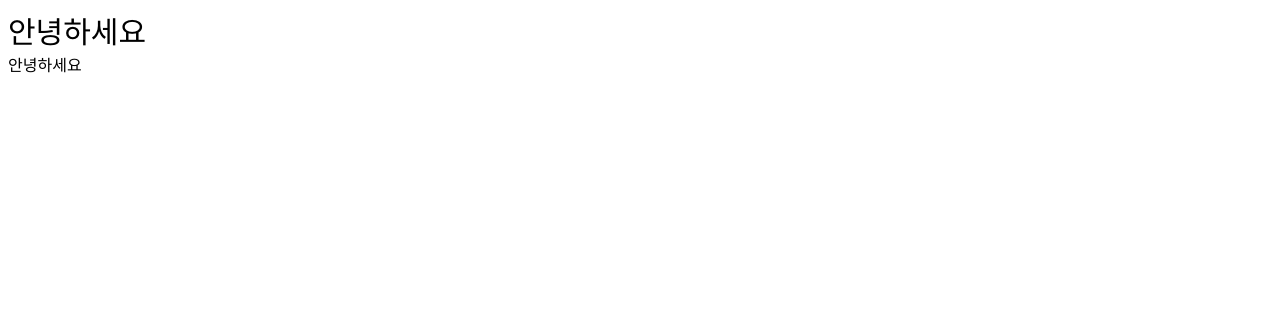
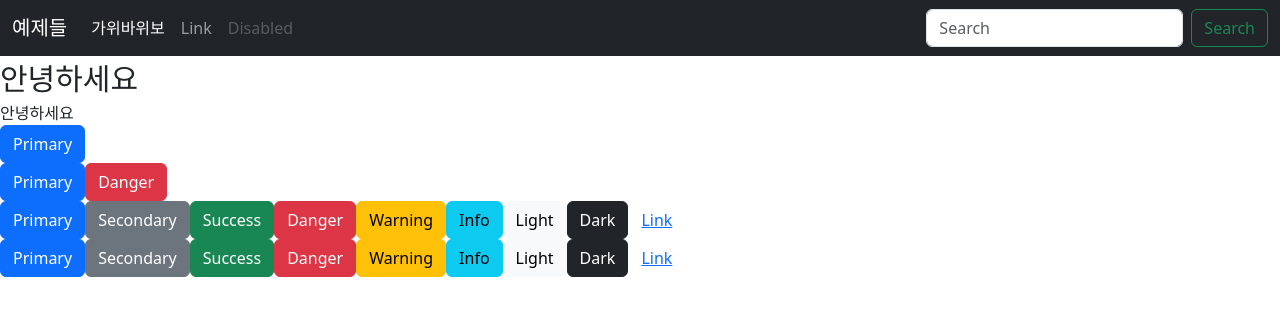
Before and after one commit to softwindy7292/vite-react, a React (Vite) app: page / in a window 1280 px wide. Shown: the top 316 px of the page. Built offline with nearby package versions, Linux system fonts and the light colour scheme.

Commit message:
부트스트랩 적용 완료

```diff
--- a/package.json
+++ b/package.json
@@ -11,7 +11,9 @@
   },
   "dependencies": {
     "react": "^18.3.1",
-    "react-dom": "^18.3.1"
+    "react-dom": "^18.3.1",
+    "bootstrap": "^5.3.3",
+    "react-bootstrap": "^2.10.4"
   },
   "devDependencies": {
     "@eslint/js": "^9.9.0",
--- a/src/App.jsx
+++ b/src/App.jsx
@@ -1,12 +1,10 @@
 import { useState } from 'react'
 
-
 function App() {
-
-  const hello = "안녕하세요";
+    const hello = '안녕하세요'
 
     const style = {
-    fontSize : 30
+        fontSize: 30,
     }
 
     return (
--- /dev/null
+++ b/src/BootStrapButton.jsx
@@ -0,0 +1,60 @@
+import { useState } from 'react'
+import Button from 'react-bootstrap/Button'
+
+function BootStrapButton() {
+    return (
+        <>
+            <div>
+                <Button variant="primary">Primary</Button>
+            </div>
+            <div>
+                <button type="button" className="btn btn-primary">
+                    Primary
+                </button>
+                <button type="button" className="btn btn-danger">
+                    Danger
+                </button>
+            </div>
+            <div>
+                <Button variant="primary">Primary</Button>
+                <Button variant="secondary">Secondary</Button>
+                <Button variant="success">Success</Button>
+                <Button variant="danger">Danger</Button>
+                <Button variant="warning">Warning</Button>
+                <Button variant="info">Info</Button>
+                <Button variant="light">Light</Button>
+                <Button variant="dark">Dark</Button>
+                <Button variant="link">Link</Button>
+            </div>
+            <button type="button" class="btn btn-primary">
+                Primary
+            </button>
+            <button type="button" class="btn btn-secondary">
+                Secondary
+            </button>
+            <button type="button" class="btn btn-success">
+                Success
+            </button>
+            <button type="button" class="btn btn-danger">
+                Danger
+            </button>
+            <button type="button" class="btn btn-warning">
+                Warning
+            </button>
+            <button type="button" class="btn btn-info">
+                Info
+            </button>
+            <button type="button" class="btn btn-light">
+                Light
+            </button>
+            <button type="button" class="btn btn-dark">
+                Dark
+            </button>
+            <button type="button" class="btn btn-link">
+                Link
+            </button>
+        </>
+    )
+}
+
+export default BootStrapButton
--- /dev/null
+++ b/src/components/Header.jsx
@@ -0,0 +1,79 @@
+import { useState } from 'react'
+
+function Header() {
+    const hello = '안녕하세요'
+
+    const style = {
+        fontSize: 30,
+    }
+
+    return (
+        <>
+            <nav className="navbar navbar-expand-lg navbar-dark bg-dark">
+                <div className="container-fluid">
+                    <button
+                        className="navbar-toggler"
+                        type="button"
+                        data-bs-toggle="collapse"
+                        data-bs-target="#navbarTogglerDemo03"
+                        aria-controls="navbarTogglerDemo03"
+                        aria-expanded="false"
+                        aria-label="Toggle navigation"
+                    >
+                        <span className="navbar-toggler-icon" />
+                    </button>
+                    <a className="navbar-brand" href="#">
+                        예제들
+                    </a>
+                    <div
+                        className="collapse navbar-collapse"
+                        id="navbarTogglerDemo03"
+                    >
+                        <ul className="navbar-nav me-auto mb-2 mb-lg-0">
+                            <li className="nav-item">
+                                <a
+                                    className="nav-link active"
+                                    aria-current="page"
+                                    href="#"
+                                >
+                                    가위바위보
+                                </a>
+                            </li>
+                            <li className="nav-item">
+                                <a className="nav-link" href="#">
+                                    Link
+                                </a>
+                            </li>
+                            <li className="nav-item">
+                                <a
+                                    className="nav-link disabled"
+                                    href="#"
+                                    tabIndex={-1}
+                                    aria-disabled="true"
+                                >
+                                    Disabled
+                                </a>
+                            </li>
+                        </ul>
+                        <form className="d-flex">
+                            <input
+                                className="form-control me-2"
+                                type="search"
+                                placeholder="Search"
+                                aria-label="Search"
+                            />
+                            <button
+                                className="btn btn-outline-success"
+                                type="submit"
+                            >
+                                Search
+                            </button>
+                        </form>
+                    </div>
+                </div>
+            </nav>
+        </>
+    )
+}
+
+export default Header
--- a/src/main.jsx
+++ b/src/main.jsx
@@ -1,10 +1,14 @@
 import { StrictMode } from 'react'
 import { createRoot } from 'react-dom/client'
+import 'bootstrap/dist/css/bootstrap.min.css'
 import App from './App.jsx'
-
+import BootStrapButton from './BootStrapButton.jsx'
+import Header from './components/Header.jsx'
 
 createRoot(document.getElementById('root')).render(
-  <StrictMode>
-    <App />
-  </StrictMode>,
+    <StrictMode>
+        <Header />
+        <App />
+        <BootStrapButton />
+    </StrictMode>
 )
```
Also changed, not shown: 2 other files (tests, documents, lock files or other folders). Lines whose indentation alone changed are shown as unchanged.
